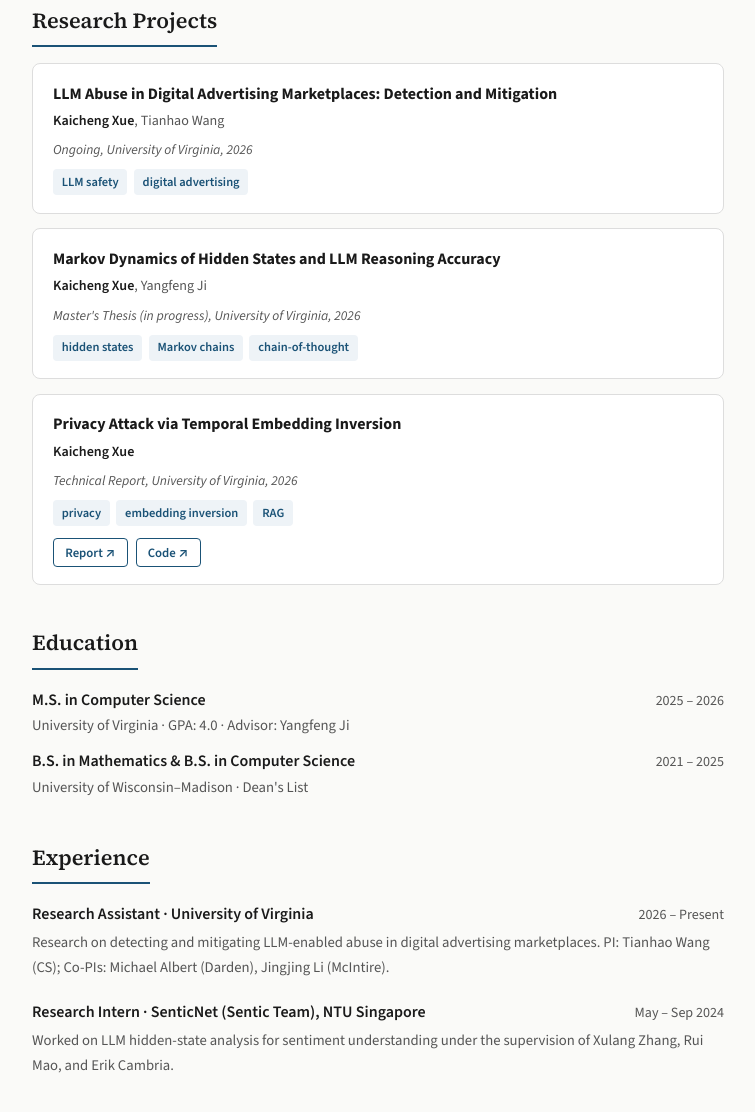
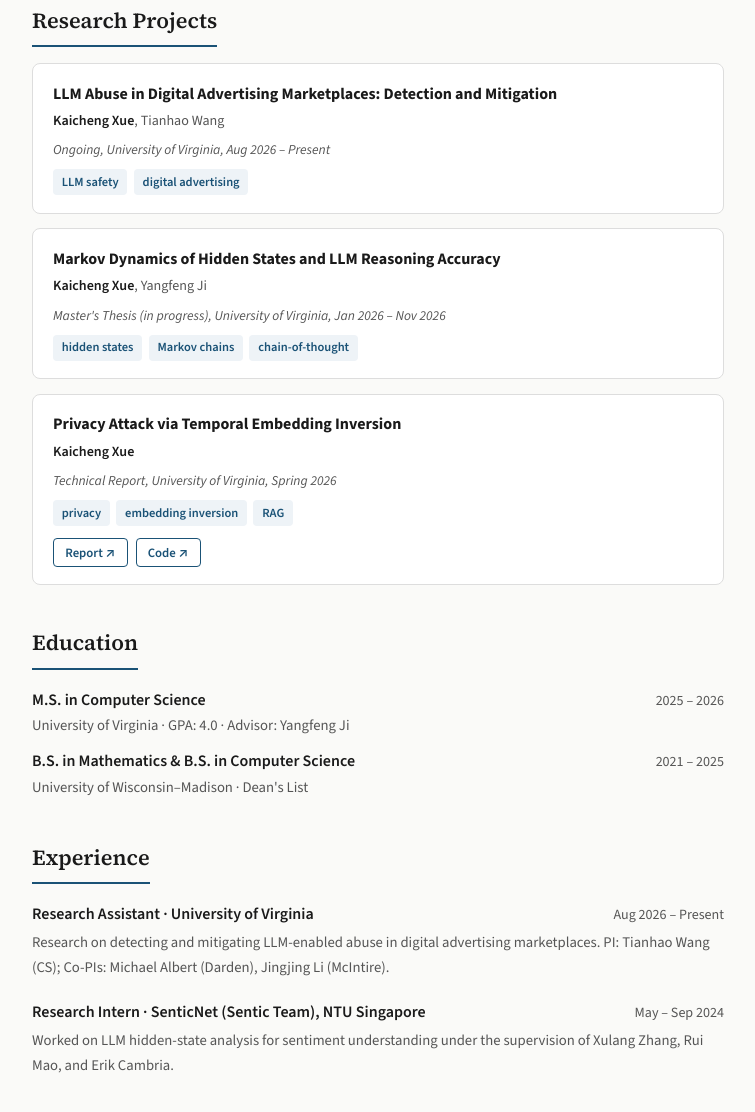
Before and after one commit to dldlzssdf/kaichengxue.github.io, a plain HTML site: page index.html in a window 1280 px wide. Shown: the part 950-2062 px from the top of the page, without its empty margins (262-1017 px from the left). Drawn offline with nearby package versions, Linux system fonts and the light colour scheme.

Commit message:
Add files via upload

```diff
--- a/index.html
+++ b/index.html
@@ -332,7 +332,7 @@ footer {
     <div class="pub">
       <div class="title">LLM Abuse in Digital Advertising Marketplaces: Detection and Mitigation</div>
       <div class="authors"><strong>Kaicheng Xue</strong>, Tianhao Wang</div>
-      <div class="venue">Ongoing, University of Virginia, 2026</div>
+      <div class="venue">Ongoing, University of Virginia, Aug 2026 – Present</div>
       <div class="tags">
         <span>LLM safety</span>
         <span>digital advertising</span>
@@ -342,7 +342,7 @@ footer {
     <div class="pub">
       <div class="title">Markov Dynamics of Hidden States and LLM Reasoning Accuracy</div>
       <div class="authors"><strong>Kaicheng Xue</strong>, Yangfeng Ji</div>
-      <div class="venue">Master's Thesis (in progress), University of Virginia, 2026</div>
+      <div class="venue">Master's Thesis (in progress), University of Virginia, Jan 2026 – Nov 2026</div>
       <div class="tags">
         <span>hidden states</span>
         <span>Markov chains</span>
@@ -353,7 +353,7 @@ footer {
     <div class="pub">
       <div class="title">Privacy Attack via Temporal Embedding Inversion</div>
       <div class="authors"><strong>Kaicheng Xue</strong></div>
-      <div class="venue">Technical Report, University of Virginia, 2026</div>
+      <div class="venue">Technical Report, University of Virginia, Spring 2026</div>
       <div class="tags">
         <span>privacy</span>
         <span>embedding inversion</span>
@@ -392,7 +392,7 @@ footer {
     <div class="exp-item">
       <div class="exp-header">
         <span class="role">Research Assistant · University of Virginia</span>
-        <span class="period">2026 – Present</span>
+        <span class="period">Aug 2026 – Present</span>
       </div>
       <div class="desc">Research on detecting and mitigating LLM-enabled abuse in digital advertising marketplaces. PI: Tianhao Wang (CS); Co-PIs: Michael Albert (Darden), Jingjing Li (McIntire).</div>
     </div>
```
